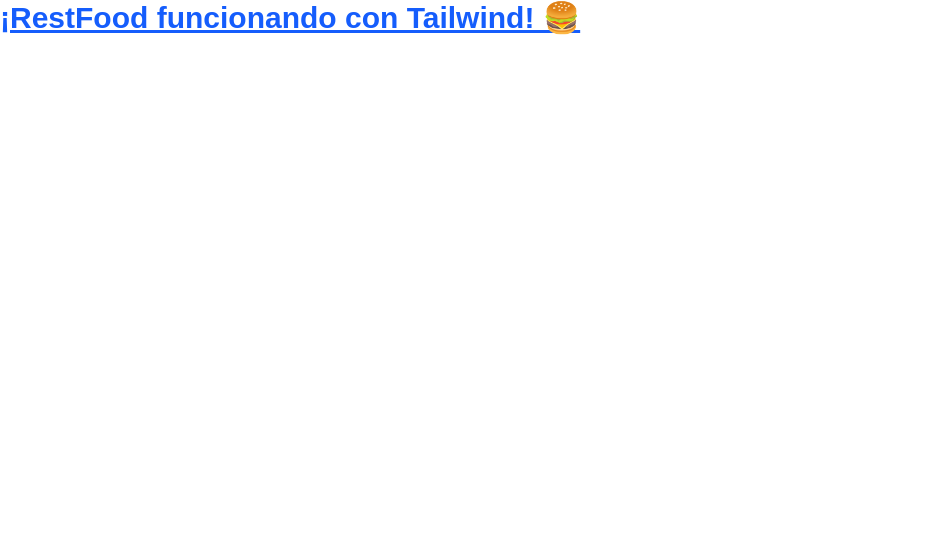
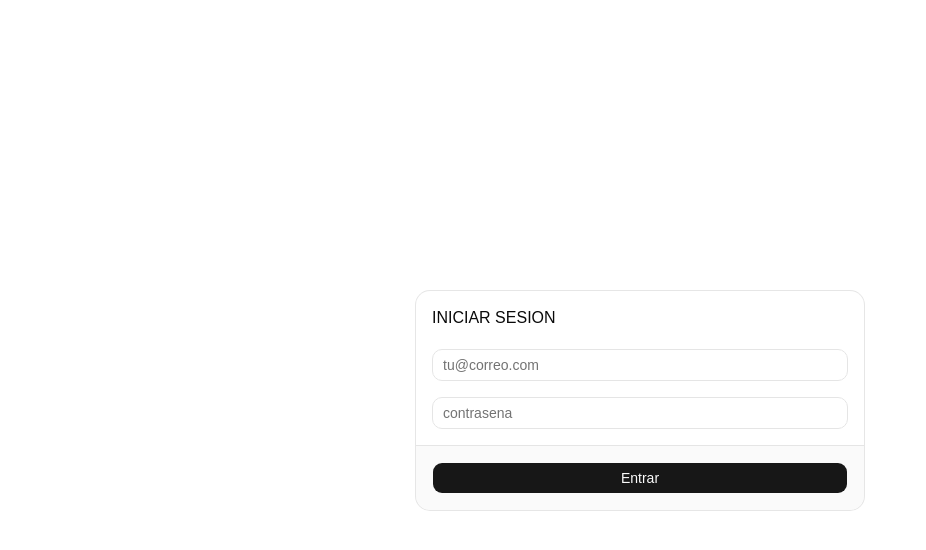
Before and after one commit to davidpp09/RestFoodF, a React (Vite) app: page / in a window 1280 px wide. Shown: the top 550 px of the page, without its empty margins (0-926 px from the left). Built offline with nearby package versions, Linux system fonts and the light colour scheme.

Commit message:
tailwind y shacdn

```diff
--- a/src/App.jsx
+++ b/src/App.jsx
@@ -1,11 +1,19 @@
-
+import { useState } from "react";
+import Login from "./pages/Login"
 
 export default function App() {
+
+  const [email, setEmail] = useState("");
+  const [pass, setPass] = useState("");
+
   return (
     <>
-      <h1 className="text-3xl font-bold text-blue-600 underline">
-        ¡RestFood funcionando con Tailwind! 🍔
-      </h1>
+      <Login
+        email={email}
+        setEmail={setEmail}
+        pass={pass}
+        setPass={setPass}
+      />
     </>
   )
 }
--- /dev/null
+++ b/src/components/ui/card.jsx
@@ -0,0 +1,114 @@
+import * as React from "react"
+
+import { cn } from "@/lib/utils"
+
+function Card({
+  className,
+  size = "default",
+  ...props
+}) {
+  return (
+    <div
+      data-slot="card"
+      data-size={size}
+      className={cn(
+        "group/card flex flex-col gap-4 overflow-hidden rounded-xl bg-card py-4 text-sm text-card-foreground ring-1 ring-foreground/10 has-data-[slot=card-footer]:pb-0 has-[>img:first-child]:pt-0 data-[size=sm]:gap-3 data-[size=sm]:py-3 data-[size=sm]:has-data-[slot=card-footer]:pb-0 *:[img:first-child]:rounded-t-xl *:[img:last-child]:rounded-b-xl",
+        className
+      )}
+      {...props} />
+  );
+}
+
+function CardHeader({
+  className,
+  ...props
+}) {
+  return (
+    <div
+      data-slot="card-header"
+      className={cn(
+        "group/card-header @container/card-header grid auto-rows-min items-start gap-1 rounded-t-xl px-4 group-data-[size=sm]/card:px-3 has-data-[slot=card-action]:grid-cols-[1fr_auto] has-data-[slot=card-description]:grid-rows-[auto_auto] [.border-b]:pb-4 group-data-[size=sm]/card:[.border-b]:pb-3",
+        className
+      )}
+      {...props} />
+  );
+}
+
+function CardTitle({
+  className,
+  ...props
+}) {
+  return (
+    <div
+      data-slot="card-title"
+      className={cn(
+        "font-heading text-base leading-snug font-medium group-data-[size=sm]/card:text-sm",
+        className
+      )}
+      {...props} />
+  );
+}
+
+function CardDescription({
+  className,
+  ...props
+}) {
+  return (
+    <div
+      data-slot="card-description"
+      className={cn("text-sm text-muted-foreground", className)}
+      {...props} />
+  );
+}
+
+function CardAction({
+  className,
+  ...props
+}) {
+  return (
+    <div
+      data-slot="card-action"
+      className={cn(
+        "col-start-2 row-span-2 row-start-1 self-start justify-self-end",
+        className
+      )}
+      {...props} />
+  );
+}
+
+function CardContent({
+  className,
+  ...props
+}) {
+  return (
+    <div
+      data-slot="card-content"
+      className={cn("px-4 group-data-[size=sm]/card:px-3", className)}
+      {...props} />
+  );
+}
+
+function CardFooter({
+  className,
+  ...props
+}) {
+  return (
+    <div
+      data-slot="card-footer"
+      className={cn(
+        "flex items-center rounded-b-xl border-t bg-muted/50 p-4 group-data-[size=sm]/card:p-3",
+        className
+      )}
+      {...props} />
+  );
+}
+
+export {
+  Card,
+  CardHeader,
+  CardFooter,
+  CardTitle,
+  CardAction,
+  CardDescription,
+  CardContent,
+}
--- /dev/null
+++ b/src/components/ui/input.jsx
@@ -0,0 +1,23 @@
+import * as React from "react"
+import { Input as InputPrimitive } from "@base-ui/react/input"
+
+import { cn } from "@/lib/utils"
+
+function Input({
+  className,
+  type,
+  ...props
+}) {
+  return (
+    <InputPrimitive
+      type={type}
+      data-slot="input"
+      className={cn(
+        "h-8 w-full min-w-0 rounded-lg border border-input bg-transparent px-2.5 py-1 text-base transition-colors outline-none file:inline-flex file:h-6 file:border-0 file:bg-transparent file:text-sm file:font-medium file:text-foreground placeholder:text-muted-foreground focus-visible:border-ring focus-visible:ring-3 focus-visible:ring-ring/50 disabled:pointer-events-none disabled:cursor-not-allowed disabled:bg-input/50 disabled:opacity-50 aria-invalid:border-destructive aria-invalid:ring-3 aria-invalid:ring-destructive/20 md:text-sm dark:bg-input/30 dark:disabled:bg-input/80 dark:aria-invalid:border-destructive/50 dark:aria-invalid:ring-destructive/40",
+        className
+      )}
+      {...props} />
+  );
+}
+
+export { Input }
--- /dev/null
+++ b/src/pages/Login.jsx
@@ -0,0 +1,43 @@
+import { Button } from "@/components/ui/button"
+import { Input } from "@/components/ui/input"
+import { Card, CardHeader, CardTitle, CardDescription, CardContent, CardFooter, } from "@/components/ui/card"
+
+export default function Login({ email, setEmail, pass, setPass }) {
+
+    const handleSubmit = () => {
+        console.log("Intentando iniciar sesión con:", email, pass);
+        // Aquí es donde luego pondrás la lógica para validar o enviar a una API
+    };
+    return (
+
+        <div className="flex min-h-screen  justify-center items-center">
+            <Card className="w-full max-w-md" >
+                <CardHeader >
+                    <CardTitle>INICIAR SESION</CardTitle>
+                    <CardDescription></CardDescription>
+                </CardHeader>
+                <CardContent>
+                    <div className="grid gap-4">
+                        <Input
+                            type="email"
+                            placeholder="tu@correo.com"
+                            value={email}
+                            onChange={(e) => setEmail(e.target.value)}
+                        />
+                        <Input
+                            type="password"
+                            placeholder="contrasena"
+                            value={pass}
+                            onChange={(e) => setPass(e.target.value)}
+                        />
+                    </div>
+                </CardContent>
+                <CardFooter>
+                    <Button className="w-full" onClick={handleSubmit}>Entrar</Button>
+                </CardFooter>
+            </Card>
+        </div>
+
+    )
+
+}
```
